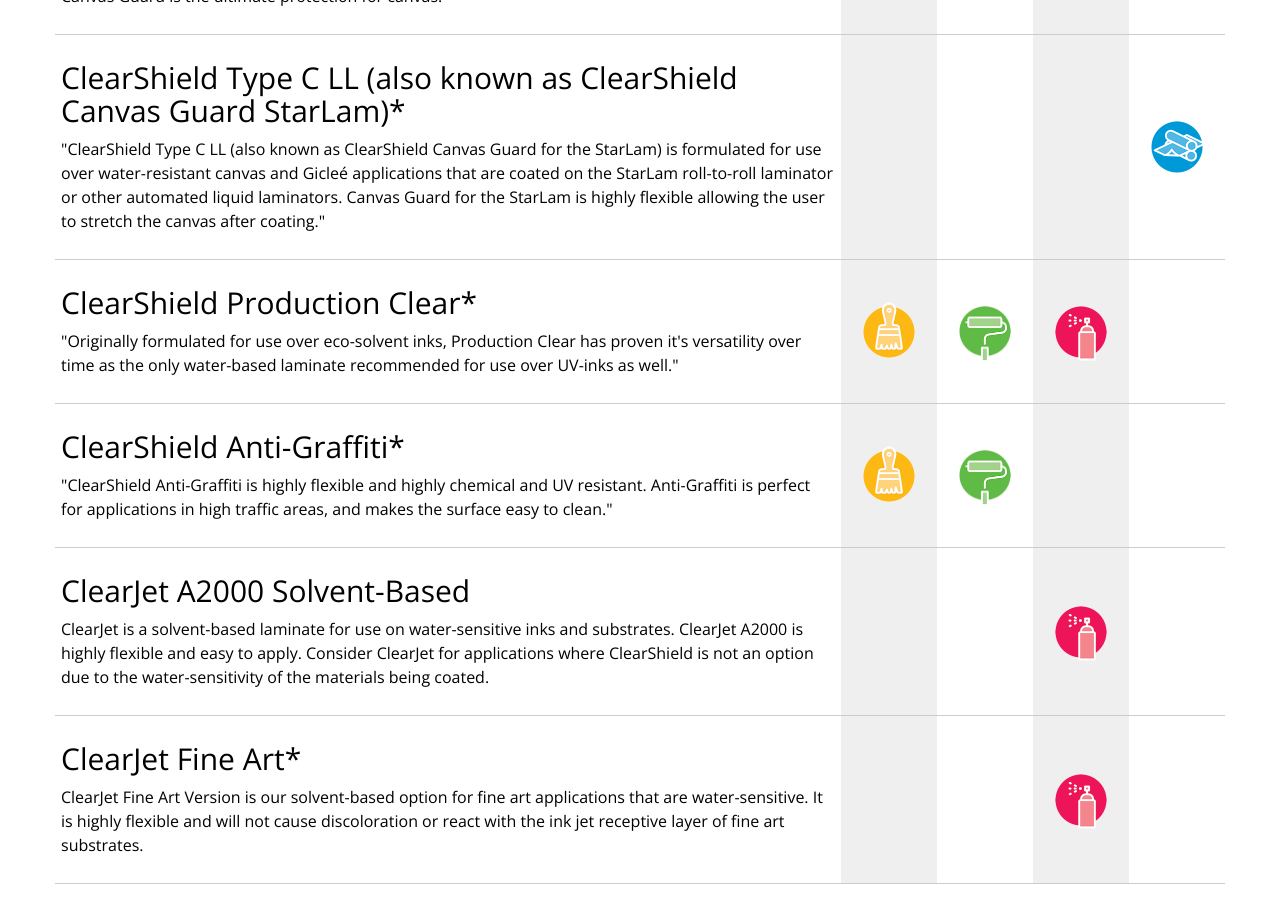
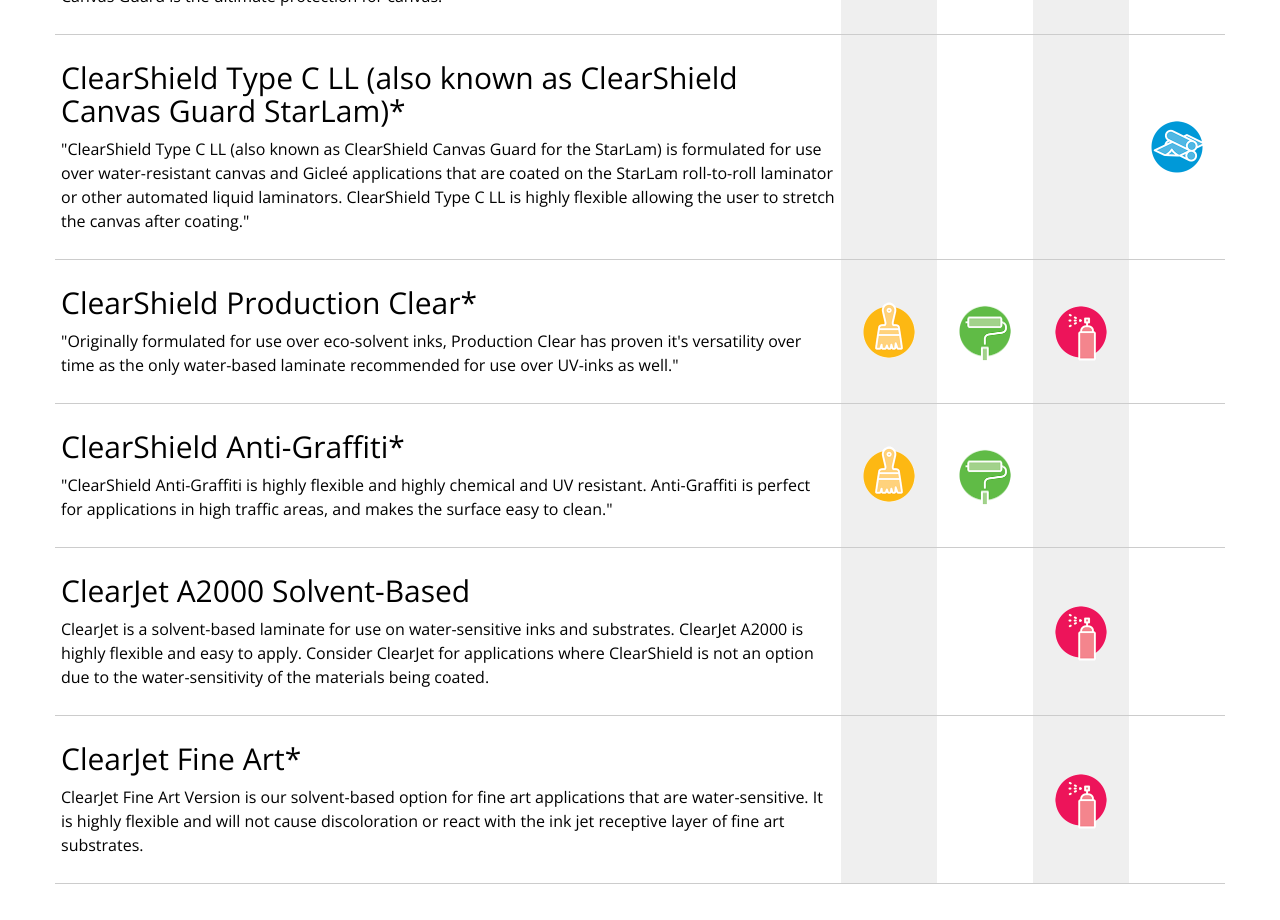
Before and after one commit to s1holdings/marabu, a website: page index.html in a window 1280 px wide. Shown: the part 3720-4640 px from the top of the page. Drawn offline with nearby package versions, Linux system fonts and the light colour scheme.

Commit message:
Fixing one more product name mention

```diff
--- a/index.html
+++ b/index.html
@@ -245,12 +245,12 @@
                           </tr>
                           <tr class="visible-xs" aria-hidden="true">
                               <td>&nbsp;</td>
-                              <td colspan="4"><h2>ClearShield Type C LL (also known as ClearShield Canvas Guard StarLam)*</h2><p>"ClearShield Type C LL (also known as ClearShield Canvas Guard for the StarLam) is formulated for use over water-resistant canvas and Gicleé applications that are coated on the StarLam roll-to-roll laminator or other automated liquid laminators. Canvas Guard for the StarLam is highly flexible allowing the user to stretch the canvas after coating."</p></td>
+                              <td colspan="4"><h2>ClearShield Type C LL (also known as ClearShield Canvas Guard StarLam)*</h2><p>"ClearShield Type C LL (also known as ClearShield Canvas Guard for the StarLam) is formulated for use over water-resistant canvas and Gicleé applications that are coated on the StarLam roll-to-roll laminator or other automated liquid laminators. ClearShield Type C LL is highly flexible allowing the user to stretch the canvas after coating."</p></td>
                           </tr>
                           <tr>
                             <td>
                               <h2>ClearShield Type C LL (also known as ClearShield Canvas Guard StarLam)*</h2>
-                              <p>"ClearShield Type C LL (also known as ClearShield Canvas Guard for the StarLam) is formulated for use over water-resistant canvas and Gicleé applications that are coated on the StarLam roll-to-roll laminator or other automated liquid laminators. Canvas Guard for the StarLam is highly flexible allowing the user to stretch the canvas after coating."</p></td>
+                              <p>"ClearShield Type C LL (also known as ClearShield Canvas Guard for the StarLam) is formulated for use over water-resistant canvas and Gicleé applications that are coated on the StarLam roll-to-roll laminator or other automated liquid laminators. ClearShield Type C LL is highly flexible allowing the user to stretch the canvas after coating."</p></td>
                             <td>&nbsp;</td>
                             <td>&nbsp;</td>
                             <td>&nbsp;</td>
```
